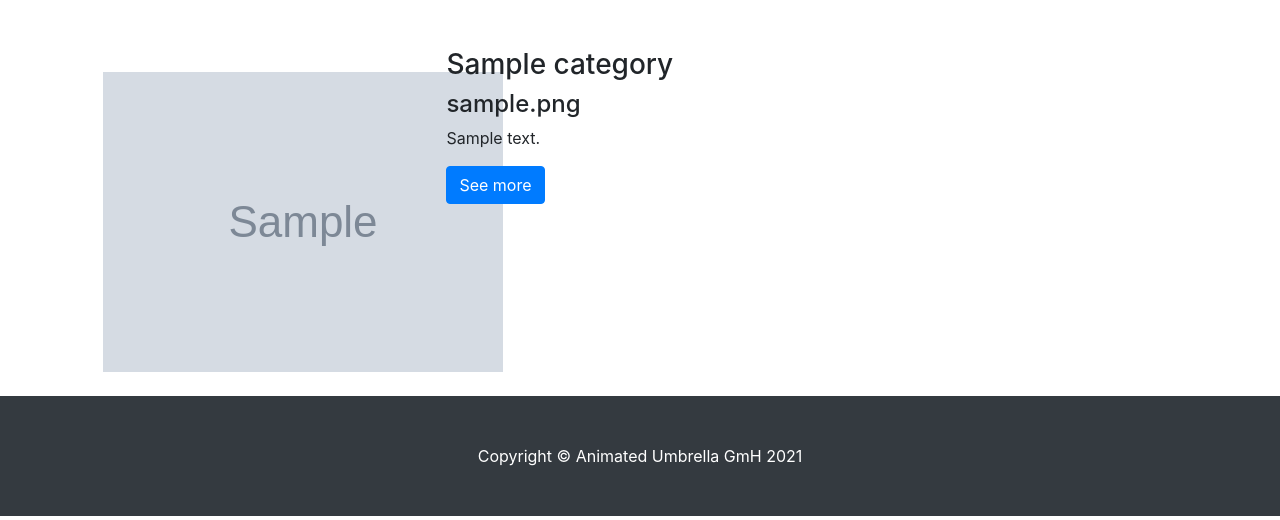
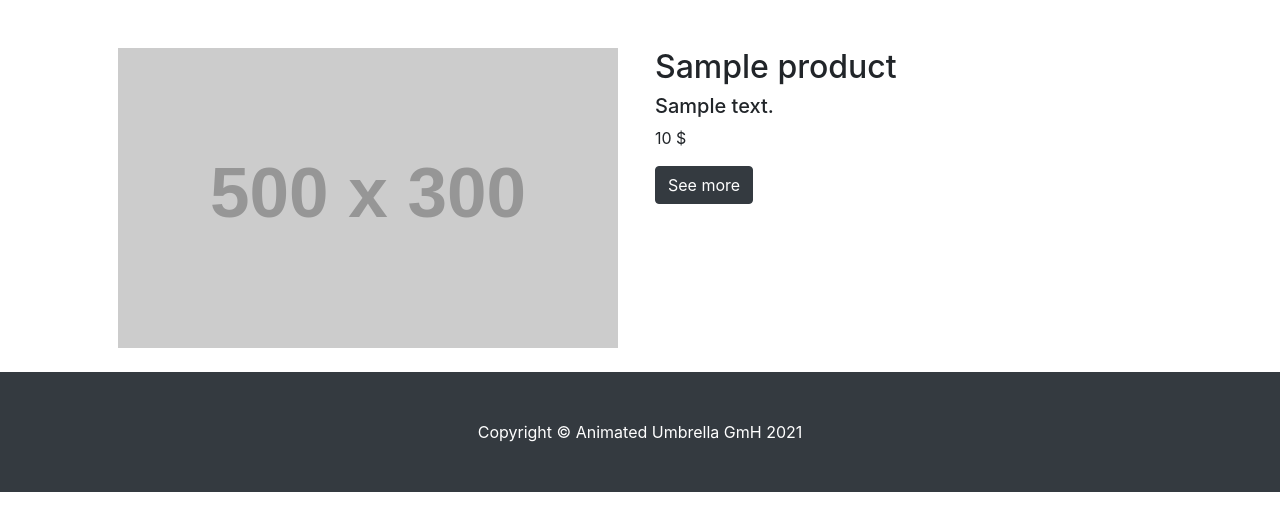
Before and after one commit to LuisJCG/animated-umbrella, a CodeIgniter 4 app: the page made by app/Views/CategoryView.php in a window 1280 px wide. Shown: the part 280-800 px from the top of the page. Run offline with PHP 8.4 and a stand-in for CodeIgniter, Linux system fonts and the light colour scheme; the template is opened without the code that fills it: most values are stand-ins (such as "Sample title", 1, 10 or a date in 2020); grey boxes marked "Sample" are stand-in pictures; grey boxes labelled with a size stand in for pictures from a placeholder-image service; some libraries are stand-ins or nearby versions.

Commit message:
FIX: category replaced by product

```diff
--- a/app/Controllers/Category.php
+++ b/app/Controllers/Category.php
@@ -9,8 +9,8 @@ class Category extends BaseController
     public function index()
     {
         $category = $_GET["cat"];
-        $products = new ProductModel();
-        $data["categories"] = $products->getAllByCategoryName($category);
-        return view('CategoryView',$data );
+        $productModel = new ProductModel();
+        $data["products"] = $productModel->getAllByCategoryName($category);
+        return view('CategoryView', $data);
     }
 }
--- a/app/Models/ProductModel.php
+++ b/app/Models/ProductModel.php
@@ -14,7 +14,7 @@ class ProductModel extends Model
 
     public function getAllByCategoryName($category)
     {
-        $query = " SELECT * FROM product INNER JOIN category ON product.id = category.id
+        $query = " SELECT * FROM product
                     WHERE product.category = (
                     SELECT category.id
                     FROM category
--- a/app/Views/CategoryView.php
+++ b/app/Views/CategoryView.php
@@ -1,6 +1,5 @@
 <!DOCTYPE html>
 <html lang="en">
-
    <head>
       <meta charset="utf-8" />
       <meta name="viewport" content="width=device-width, initial-scale=1,
@@ -20,7 +19,6 @@
          }
       </style>
    </head>
-
    <body>
       <!-- Responsive navbar-->
       <nav class="navbar navbar-expand-lg navbar-dark bg-dark">
@@ -35,7 +33,7 @@
       </nav>
       <!-- Header-->
       <header>
-         <div class=" container-fluid px-lg-4" style="background-color:black">
+         <div class="container-fluid px-lg-4" style="background-color:black">
             <div class="p-4 p-lg-5 rounded-3 text-center">
                <div class="m-4 m-lg-2">
                   <h1 class="display-5 fw-bold text-light">Welcome to Animated Umbrella Shop!</h1>
@@ -47,25 +45,21 @@
       <!-- Section-->
       <section class="mt-5">
          <div class="container px-4 px-lg-5">
-               <div class="row gx-4 gx-lg-5 row-cols-2 row-cols-md-3
-               row-cols-xl-4 justify-content-center">
                <!-- CARDS-->
-                  <?php foreach ($categories as $category) { ?>
-                     <div class="row">
-                        <div class="col-md-6 mt-4">
+               <?php foreach ($products as $product) { ?>
+               <div class="row mt-4">
+                  <div class="col-md-6">
                      <a href="#">
-                              <img class="img-responsive" src="<?= base_url() . $category["image_path"] ?>">
+                     <img class="" src="http://placehold.it/500x300">
                      </a>
                   </div>
                   <div class="col-md-5">
-                           <h3><?php echo ($category["category_name"]) ?></h3>
-                           <h4><?php echo ($category["banner_sentence"]) ?></h4>
-                           <p><?php echo ($category["description"]) ?></p>
-                           <a class="btn btn-primary" href="#">See more<span class="glyphicon glyphicon-chevron-right"></span></a>
+                     <h2><?php echo ($product["name"]) ?></h2>
+                     <h5><?php echo ($product["product_description"]) ?></h5>
+                     <p><?php echo ($product["price"]) ?> $</p>
+                     <a class="btn btn-dark" href="#">See more<span class="glyphicon glyphicon-chevron-right"></span></a>
                   </div>
                </div>
-                     <br />
-                     <hr />
                <?php } ?>
             </div>
          </div>
@@ -82,5 +76,4 @@
    <script src="https://code.jquery.com/jquery-3.2.1.slim.min.js" integrity="sha384-KJ3o2DKtIkvYIK3UENzmM7KCkRr/rE9/Qpg6aAZGJwFDMVNA/GpGFF93hXpG5KkN" crossorigin="anonymous"></script>
    <script src="https://cdnjs.cloudflare.com/ajax/libs/popper.js/1.12.9/umd/popper.min.js" integrity="sha384-ApNbgh9B+Y1QKtv3Rn7W3mgPxhU9K/ScQsAP7hUibX39j7fakFPskvXusvfa0b4Q" crossorigin="anonymous"></script>
    <script src="https://maxcdn.bootstrapcdn.com/bootstrap/4.0.0/js/bootstrap.min.js" integrity="sha384-JZR6Spejh4U02d8jOt6vLEHfe/JQGiRRSQQxSfFWpi1MquVdAyjUar5+76PVCmYl" crossorigin="anonymous"></script>
-
 </html>
```
Also changed, not shown: 1 other file. Lines whose indentation alone changed are shown as unchanged.
